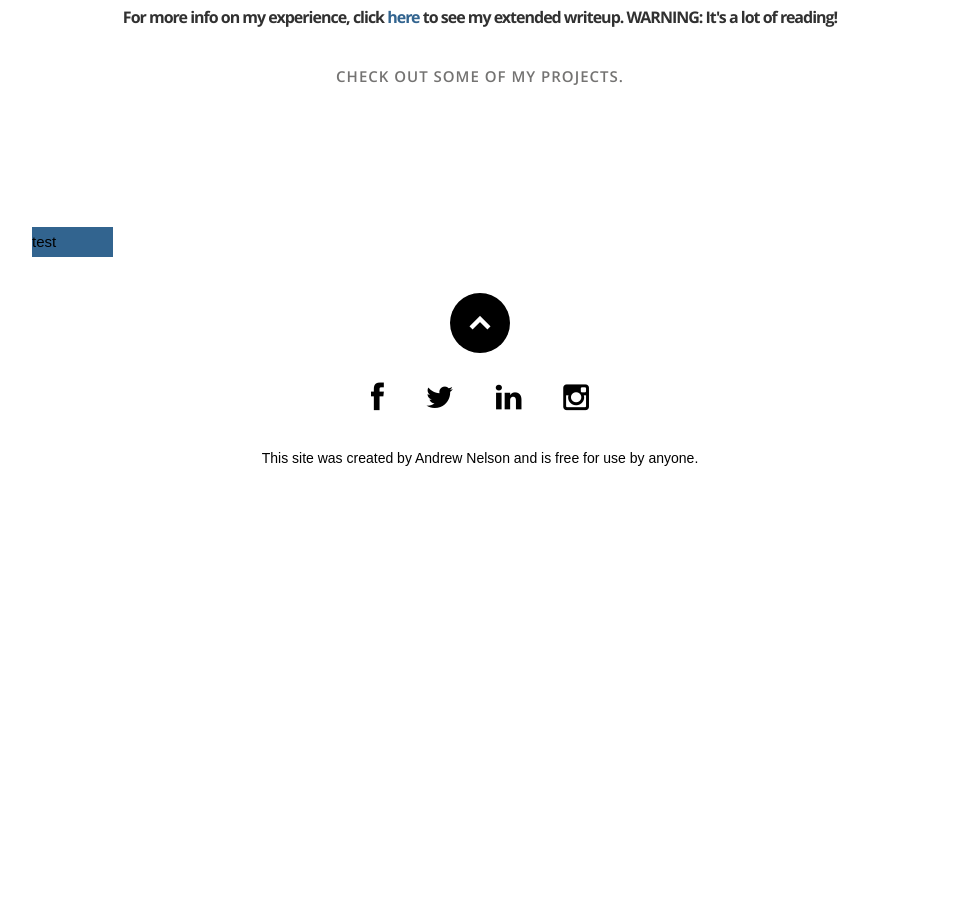
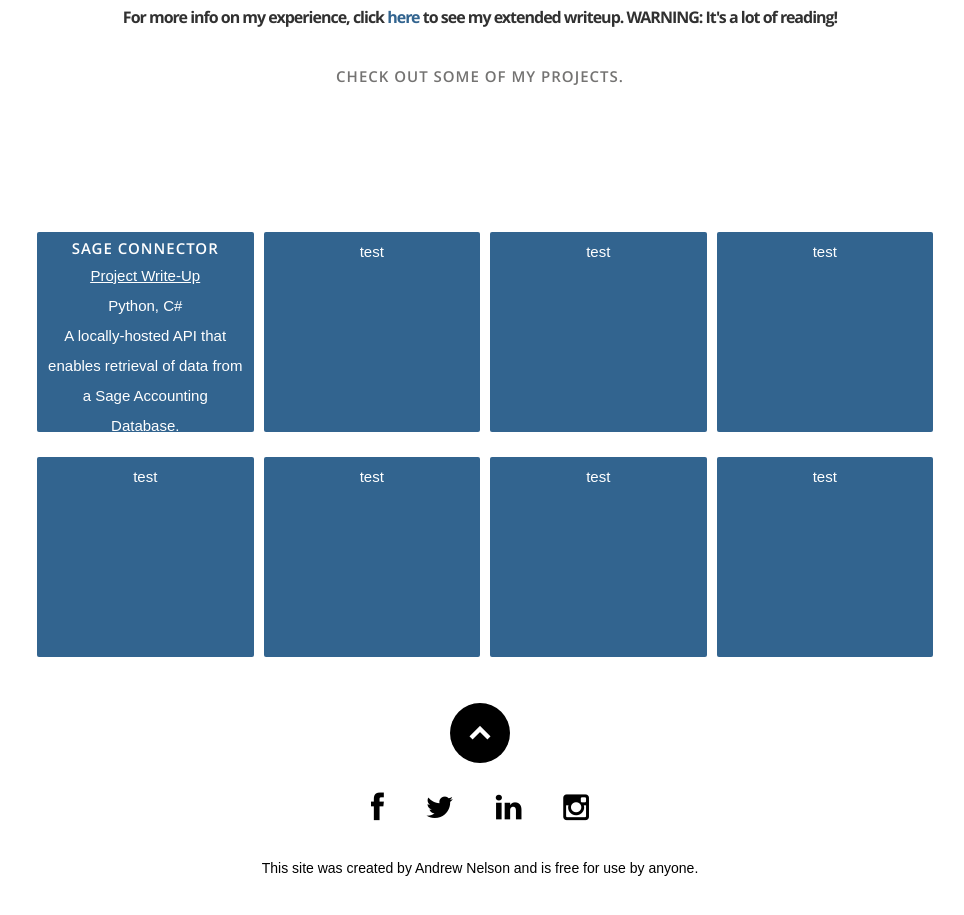
Before and after one commit to Saintroi/saintroi.github.io, a React (Create React App) app: page / in a window 1280 px wide. Shown: the part 2200-3115 px from the top of the page, without its empty margins (160-1124 px from the left). Before the commit the page ends 2721 px from the top, so only its background shows below. Built offline with nearby package versions, Linux system fonts and the light colour scheme.

Commit message:
Portfolio CSS changes

```diff
--- a/src/components/portfolio/portfolio.css
+++ b/src/components/portfolio/portfolio.css
@@ -6,7 +6,7 @@
     display: grid;
     padding-left: 15%;
     padding-right: 15%;
-    grid-template-columns: repeat(auto-fill, minmax(8rem, 1fr));
+    grid-template-columns: 1fr 1fr 1fr 1fr;
     grid-gap: 10px;
     background: #ffffff;
     --primary-color: rgb(0,0,0);
@@ -17,9 +17,37 @@
 
 #portfolio .card{
     position: relative;
-    text-align: center;
-    display:flex;
+    display:inline-block;
     background: var(--secondary-color);
+    color: var(--primary-text-color);
+    margin: .5rem .5rem 1rem;
+    padding: .5rem 1rem 1rem;
+    border-radius: 2px;
+    transition: top .5s,left .5s;
+    height: 200px;
+    width: 100%;
+}
+
+#portfolio .card:hover {
+    position: relative;
+    top: -5px;
+    left: -5px;
+    box-shadow: 5px 5px 5px #969696;
+}
+
+#portfolio .card a {
+    color: var(--primary-text-color);
+    text-decoration: underline;
+}
+
+#portfolio .card h1 {
+    color: var(--primary-text-color);
+    margin: 0 0 0 0;
+}
+
+#portfolio .card p {
+    color: var(--primary-text-color);
+    margin: 0 0 0 0;
 }
 
 #projects h1{
--- a/src/components/portfolio/portfolio.js
+++ b/src/components/portfolio/portfolio.js
@@ -9,6 +9,30 @@ export default class Portfolio extends Component {
           <h1>Check Out Some of My Projects.</h1>
           <div id="portfolio"> {/* sage connector */}
             <div className="card">
+              <h1>Sage Connector </h1>
+              <a><Link to="/projects/sage-connector">Project Write-Up</Link> </a>
+              <p>Python, C#</p>
+              <p>A locally-hosted API that enables retrieval of data from a Sage Accounting Database.</p>
+            </div>{/* sage connector end */}
+            <div className="card">
+              test
+            </div>{/* sage connector end */}
+            <div className="card">
+              test
+            </div>{/* sage connector end */}
+            <div className="card">
+              test
+            </div>{/* sage connector end */}
+            <div className="card">
+              test
+            </div>{/* sage connector end */}
+            <div className="card">
+              test
+            </div>{/* sage connector end */}
+            <div className="card">
+              test
+            </div>{/* sage connector end */}
+            <div className="card">
               test
             </div>{/* sage connector end */}
           </div> {/* portfolio end */}
```
